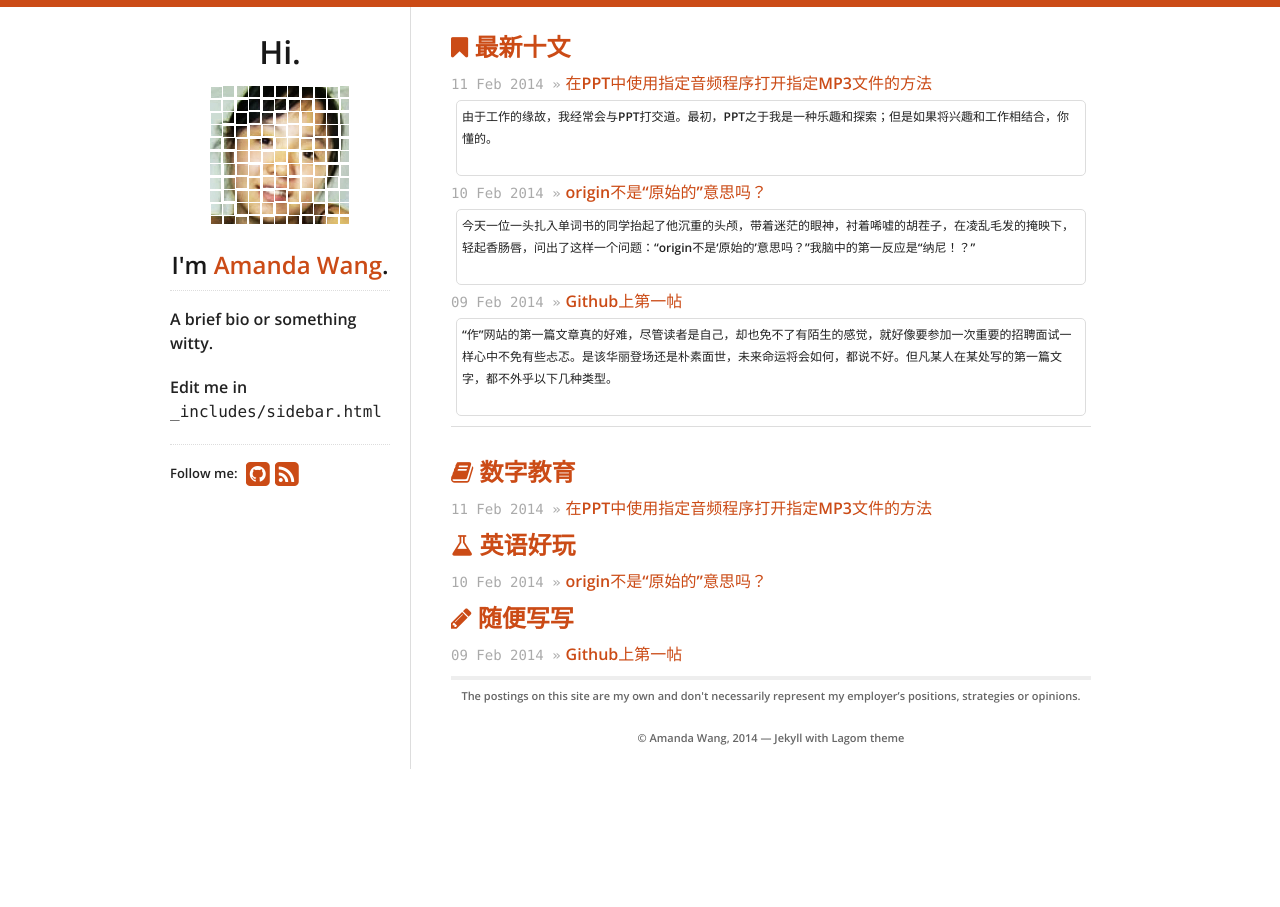
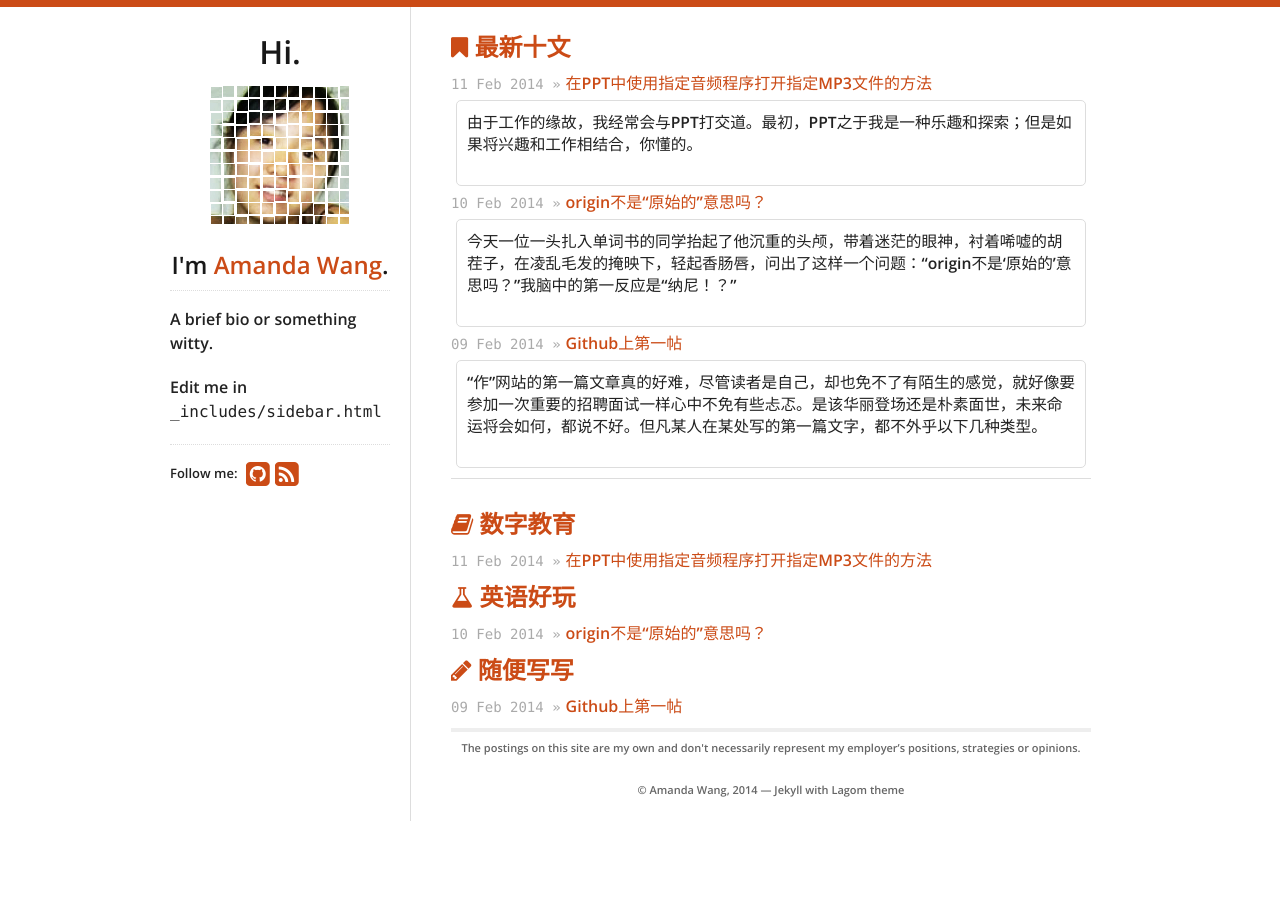
Before and after one commit to fantaghiro/fantaghiro.github.io, a Jekyll site: the page built from index.html, in a window 1280 px wide. Built offline with Jekyll 4.4.1, drawn with Linux system fonts in a browser that asks for light colours; nearby versions of some CDN libraries.

Commit message:
Update post-abstract.css

```diff
--- a/_includes/css/post-abstract.css
+++ b/_includes/css/post-abstract.css
@@ -2,6 +2,6 @@
     border: 1px solid #ddd;
     border-radius: 5px;
     margin: 5px;
-    padding: 5px;
-    font-size: 12px;
+    padding: 10px;
+    font-size: 98%;
 }
```
